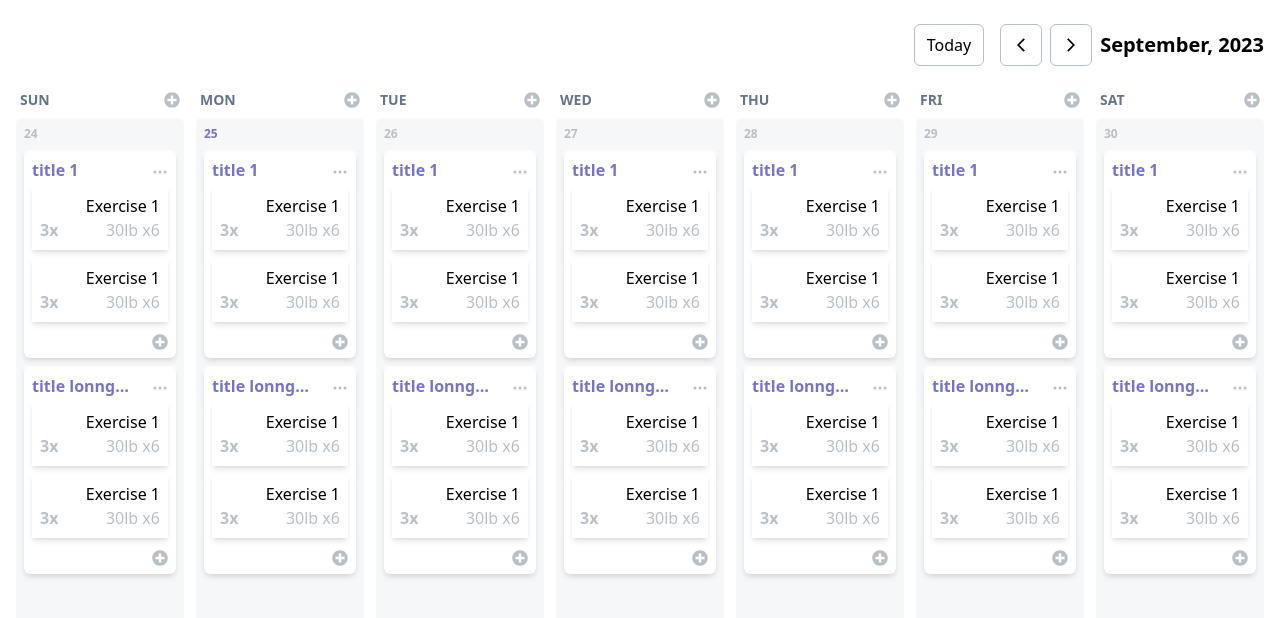
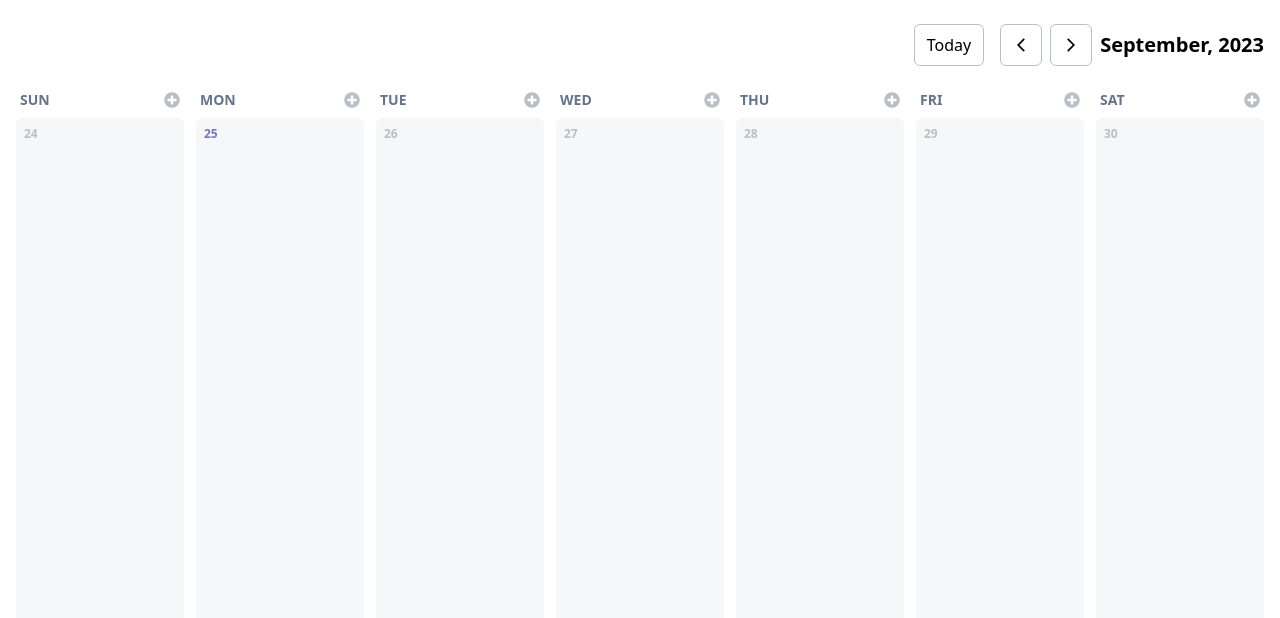
Before and after one commit to NBDuy201/Training-Calendar, a React (Vite) app: page / in a window 1280 px wide. Shown: the top 618 px of the page. Built offline with nearby package versions, Linux system fonts and the light colour scheme.

Commit message:
add redux + change session order same col

```diff
--- a/package.json
+++ b/package.json
@@ -10,11 +10,14 @@
     "preview": "vite preview"
   },
   "dependencies": {
+    "@reduxjs/toolkit": "^1.9.6",
     "moment": "^2.29.4",
     "react": "^18.2.0",
     "react-beautiful-dnd": "^13.1.1",
     "react-dom": "^18.2.0",
-    "react-icons": "^4.11.0"
+    "react-icons": "^4.11.0",
+    "react-redux": "^8.1.2",
+    "uuid": "^9.0.1"
   },
   "devDependencies": {
     "@types/react": "^18.2.15",
--- /dev/null
+++ b/src/api/columnApi.js
@@ -0,0 +1,5 @@
+export function getColById(data = [], colId) {
+  return data?.find((item) => item.columnId === colId)?.sessions ?? [];
+}
+
+export const columnApi = { getColById };
--- /dev/null
+++ b/src/api/sessionsApi.js
@@ -0,0 +1,33 @@
+function moveItem(arr = [], from = 0, to = 0) {
+  let res = [...arr];
+  let fromItem = res.splice(from, 1)[0]; // remove 'from' item + store it
+  res.splice(to, 0, fromItem); // insert stored 'from' item
+
+  return res;
+}
+
+function moveSession(sessionsData = [], oldPosition = {}, newPosition = {}) {
+  // const isChangeCol = oldPosition.columnId !== newPosition.columnId;
+  const isChangeIndex = oldPosition.index !== newPosition.index;
+
+  // if (isChangeCol) {
+  //   let movedWorkouts = moveItem(sortedData, source.index, destination.index);
+  //   let updatedWorkouts =
+  //     movedWorkouts?.map((item, index) => ({
+  //       ...item,
+  //       index: index,
+  //     })) ?? [];
+  //   setSortedData(updatedWorkouts);
+  // }
+
+  if (isChangeIndex) {
+    let movedSessions = moveItem(
+      sessionsData,
+      oldPosition.index,
+      newPosition.index
+    );
+    return movedSessions;
+  }
+}
+
+export const sessionsApi = { moveSession };
--- /dev/null
+++ b/src/common/data.js
@@ -0,0 +1,42 @@
+import { v4 as uuidv4 } from "uuid";
+
+export const data = [
+  {
+    columnId: 1695488400000,
+    sessions: [
+      {
+        id: uuidv4(),
+        title: "title 1",
+        exercises: [
+          {
+            id: uuidv4(),
+            name: "Exercise 1",
+            infomation: ["50lb x 9", "40 lb x 7"],
+          },
+          {
+            id: uuidv4(),
+            name: "Exercise 2",
+            infomation: ["50lb x 9", "40 lb x 7", "40 lb x 7", "40 lb x 7"],
+          },
+        ],
+      },
+    ],
+  },
+  {
+    columnId: 1695574800000,
+    sessions: [
+      {
+        id: uuidv4(),
+        title: "title 2",
+        exercises: [
+          {
+            id: "ex3",
+            name: "Exercise 3",
+            infomation: ["50lb x 9"],
+          },
+        ],
+      },
+      { id: uuidv4(), title: "title 3", exercises: [] },
+    ],
+  },
+];
--- a/src/main.jsx
+++ b/src/main.jsx
@@ -1,5 +1,11 @@
 import ReactDOM from "react-dom/client";
 import App from "./App.jsx";
 import "./index.css";
+import { Provider } from "react-redux";
+import { store } from "./redux-toolkit/store.js";
 
-ReactDOM.createRoot(document.getElementById("root")).render(<App />);
+ReactDOM.createRoot(document.getElementById("root")).render(
+  <Provider store={store}>
+    <App />
+  </Provider>
+);
--- a/src/modules/calendar/CalendarContent.jsx
+++ b/src/modules/calendar/CalendarContent.jsx
@@ -2,18 +2,30 @@ import moment from "moment";
 import React from "react";
 import { getAllDaysInTheWeek } from "~/utils/dateHelper";
 import CalendarColumn from "./date-column/CalendarColumn";
-import { DragDropContext, Droppable } from "react-beautiful-dnd";
+import { DragDropContext } from "react-beautiful-dnd";
+import { sessionsApi } from "~/api/sessionsApi";
+import { useDispatch } from "react-redux";
+import { updateSession } from "~/redux-toolkit/sessionSlice";
+import { useSelector } from "react-redux";
+import { columnApi } from "~/api/columnApi";
 
 const CalendarContent = () => {
   const [stateCalendar, setStateCalendar] = React.useState({
-    startDate: +moment(),
+    startDate: moment(),
     weekDays: getAllDaysInTheWeek(moment()),
     eventStart: null,
     eventEnd: null,
   });
 
+  const dispatch = useDispatch();
+  const sessions = useSelector((state) => state.sessions);
+  console.log(
+    "🚀 ~ file: CalendarContent.jsx:22 ~ CalendarContent ~ sessions:",
+    sessions
+  );
+
   function handleDragDrop(results) {
-    // console.log("🚀 ~ file: Home.jsx:16 ~ Home ~ results:", results);
+    console.log("🚀 ~ file: Home.jsx:16 ~ Home ~ results:", results);
     const { destination, source, type } = results;
 
     if (
@@ -24,13 +36,23 @@ const CalendarContent = () => {
     }
 
     // Move item
-    // let movedWorkouts = moveItem(sortedData, source.index, destination.index);
-    // let updatedWorkouts =
-    //   movedWorkouts?.map((item, index) => ({
-    //     ...item,
-    //     index: index,
-    //   })) ?? [];
-    // setSortedData(updatedWorkouts);
+    const oldPos = {
+      index: source.index,
+      columnId: parseInt(source.droppableId),
+    };
+    const newPos = {
+      index: destination.index,
+      columnId: parseInt(destination.droppableId),
+    };
+    const updatedData = {
+      columnId: newPos.columnId,
+      sessions: sessionsApi.moveSession(
+        columnApi.getColById(sessions, parseInt(destination.droppableId)),
+        oldPos,
+        newPos
+      ),
+    };
+    dispatch(updateSession(updatedData));
 
     // Update workout req for BE
     // let tmpWorkouts = addWorkout(
@@ -45,19 +67,11 @@ const CalendarContent = () => {
     <div className="grid grid-cols-7 gap-x-3 w-full mt-4 flex-1">
       <DragDropContext onDragEnd={handleDragDrop}>
         {stateCalendar?.weekDays.map((day) => (
-          <Droppable
+          <CalendarColumn
             key={day.dateStamp}
-            droppableId={day.dateStamp?.toString()}
-            type="group"
-          >
-            {(provided) => (
-              <CalendarColumn
-                day={day}
-                ref={provided.innerRef}
-                {...provided.droppableProps}
-              />
-            )}
-          </Droppable>
+            day={day}
+            columnId={day.dateStamp}
+          />
         ))}
       </DragDropContext>
     </div>
--- a/src/modules/calendar/date-column/CalendarColumn.jsx
+++ b/src/modules/calendar/date-column/CalendarColumn.jsx
@@ -1,17 +1,40 @@
-/* eslint-disable react-refresh/only-export-components */
 /* eslint-disable react/prop-types */
-import React from "react";
+import { Droppable } from "react-beautiful-dnd";
 import DateContainer from "./DateContainer";
 import DateHeader from "./DateHeader";
+import React from "react";
+import { useSelector } from "react-redux";
+import { columnApi } from "~/api/columnApi";
 
-const CalendarColumn = ({ day = {}, ...props }, ref) => {
+const CalendarColumn = ({ day = {} }) => {
+  const sessions = useSelector((state) => state.sessions);
+  const sessionsData = React.useMemo(() => {
+    return columnApi.getColById(sessions, day.dateStamp);
+    // eslint-disable-next-line react-hooks/exhaustive-deps
+  }, [sessions]);
+
   return (
-    <div ref={ref} className="flex flex-col" {...props}>
+    <div className="flex flex-col">
       <DateHeader day={day} />
       {/* Date container */}
-      <DateContainer day={day} />
+      <Droppable
+        key={day.dateStamp}
+        droppableId={day.dateStamp?.toString()}
+        type="group"
+      >
+        {(provided, snapshot) => (
+          <div
+            ref={provided.innerRef}
+            className="flex-1"
+            {...provided.droppableProps}
+          >
+            <DateContainer day={day} sessionsData={sessionsData} />
+            {provided.placeholder}
+          </div>
+        )}
+      </Droppable>
     </div>
   );
 };
 
-export default React.forwardRef(CalendarColumn);
+export default CalendarColumn;
--- a/src/modules/calendar/date-column/DateContainer.jsx
+++ b/src/modules/calendar/date-column/DateContainer.jsx
@@ -1,12 +1,13 @@
 /* eslint-disable react/prop-types */
 import { isTodaysDate } from "~/utils/dateHelper";
 import SessionCard from "~/modules/card/SessionCard";
+import { Draggable } from "react-beautiful-dnd";
 
-const DateContainer = ({ day = {} }) => {
+const DateContainer = ({ day = {}, sessionsData = [] }) => {
   const isToday = isTodaysDate(day.dateStamp);
 
   return (
-    <div className={`bg-background p-2 rounded-md flex-1`}>
+    <div className={`bg-background p-2 rounded-md h-full`}>
       {/* Date */}
       <p
         className={`text-xs font-extrabold ${
@@ -16,8 +17,25 @@ const DateContainer = ({ day = {} }) => {
         {day.date}
       </p>
       {/* Exercises containers */}
-      <SessionCard title="title 1" />
-      <SessionCard title="title lonngdasdsadsa dsa" />
+      {sessionsData?.map((session, index) => (
+        <Draggable
+          key={session.id}
+          draggableId={session.id?.toString()}
+          // key={uuidv4()}
+          // draggableId={uuidv4()}
+          index={index}
+        >
+          {(provided, snapshot) => (
+            <SessionCard
+              title={session.title}
+              exercises={session.exercises}
+              ref={provided.innerRef}
+              {...provided.draggableProps}
+              {...provided.dragHandleProps}
+            />
+          )}
+        </Draggable>
+      ))}
     </div>
   );
 };
--- a/src/modules/card/ExerciseCard.jsx
+++ b/src/modules/card/ExerciseCard.jsx
@@ -1,12 +1,15 @@
-const ExerciseCard = () => {
+/* eslint-disable react/prop-types */
+const ExerciseCard = ({ exercise = {} }) => {
   return (
     <div className="exercise shadow-md mb-2 flex items-end flex-col p-2">
-      <p>Exercise 1</p>
-      <div className="flex justify-between w-full text-secondary">
+      <p>{exercise.name}</p>
+      <div className="flex justify-between items-center gap-x-5 w-full text-secondary">
         <span>
-          <strong>3x</strong>
+          <strong>{exercise?.infomation?.length}x</strong>
         </span>
-        <span>30lb x6</span>
+        <span className="text-sm truncate">
+          {exercise?.infomation?.join(", ")}
+        </span>
       </div>
     </div>
   );
--- a/src/modules/card/SessionCard.jsx
+++ b/src/modules/card/SessionCard.jsx
@@ -1,4 +1,6 @@
+/* eslint-disable react-refresh/only-export-components */
 /* eslint-disable react/prop-types */
+import React from "react";
 import { FaPlusCircle } from "react-icons/fa";
 import { BsThreeDots } from "react-icons/bs";
 import BasicButton from "~/components/button/BasicButton";
@@ -6,20 +8,22 @@ import ExerciseCard from "./ExerciseCard";
 
 const iconBtnClass = "border-none !p-0 text-secondary hover:opacity-50";
 
-const SessionCard = ({ title = "" }) => {
+const SessionCard = ({ title = "", exercises = [], ...props }, ref) => {
   return (
-    <div className="session-card mt-2 bg-white rounded-md p-2 shadow-md flex flex-col">
+    <div
+      ref={ref}
+      className="session-card mt-2 bg-white rounded-md p-2 shadow-md flex flex-col"
+      {...props}
+    >
       <div className="w-full flex justify-between items-center">
         <div className="text-primary font-bold truncate mb-1 mr-4">{title}</div>
         <BasicButton className={`${iconBtnClass}`}>
           <BsThreeDots />
         </BasicButton>
       </div>
-      {Array(2)
-        .fill(null)
-        .map((item, index) => (
-          <ExerciseCard key={index} />
-        ))}
+      {exercises?.map((exercise) => (
+        <ExerciseCard key={exercise.id} exercise={exercise} />
+      ))}
       <BasicButton className={`${iconBtnClass} self-end mt-1`}>
         <FaPlusCircle />
       </BasicButton>
@@ -27,4 +31,4 @@ const SessionCard = ({ title = "" }) => {
   );
 };
 
-export default SessionCard;
+export default React.forwardRef(SessionCard);
--- /dev/null
+++ b/src/redux-toolkit/sessionSlice.js
@@ -0,0 +1,23 @@
+import { createSlice } from "@reduxjs/toolkit";
+import { data } from "~/common/data";
+
+export const sessionSlice = createSlice({
+  name: "sessions",
+  initialState: data,
+  reducers: {
+    updateSession: (state, action) => {
+      const { payload } = action;
+      // Update sessions array when meet same columnId
+      state.forEach((col) =>
+        col.columnId === payload.columnId
+          ? (col.sessions = payload.sessions)
+          : col.sessions
+      );
+    },
+    // moveExercise: (state, action) => {},
+  },
+});
+
+export const { updateSession, moveExercise } = sessionSlice.actions;
+
+export default sessionSlice.reducer;
--- /dev/null
+++ b/src/redux-toolkit/store.js
@@ -0,0 +1,8 @@
+import { configureStore } from "@reduxjs/toolkit";
+import sessionReducer from "./sessionSlice";
+
+export const store = configureStore({
+  reducer: {
+    sessions: sessionReducer,
+  },
+});
```
